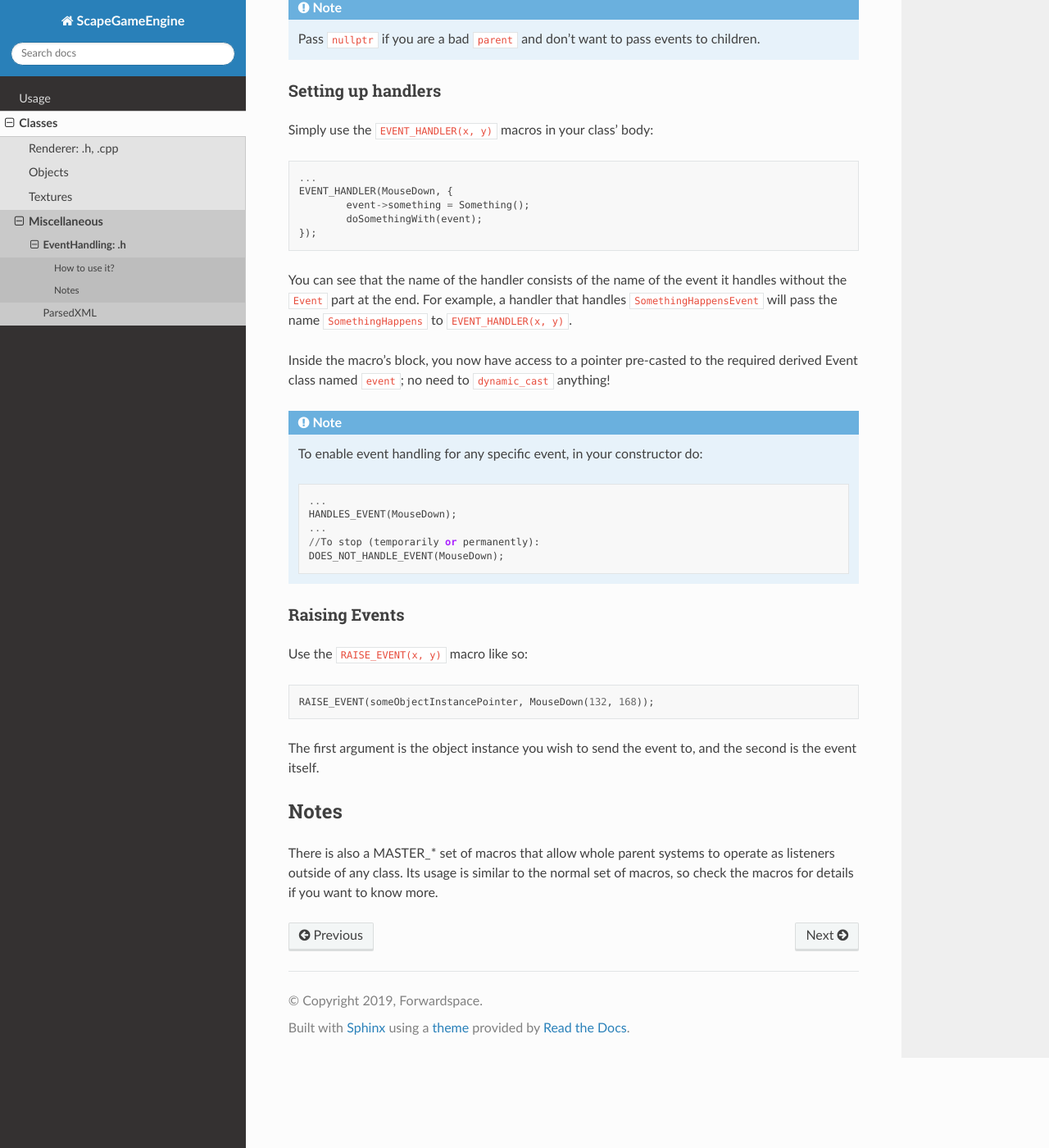
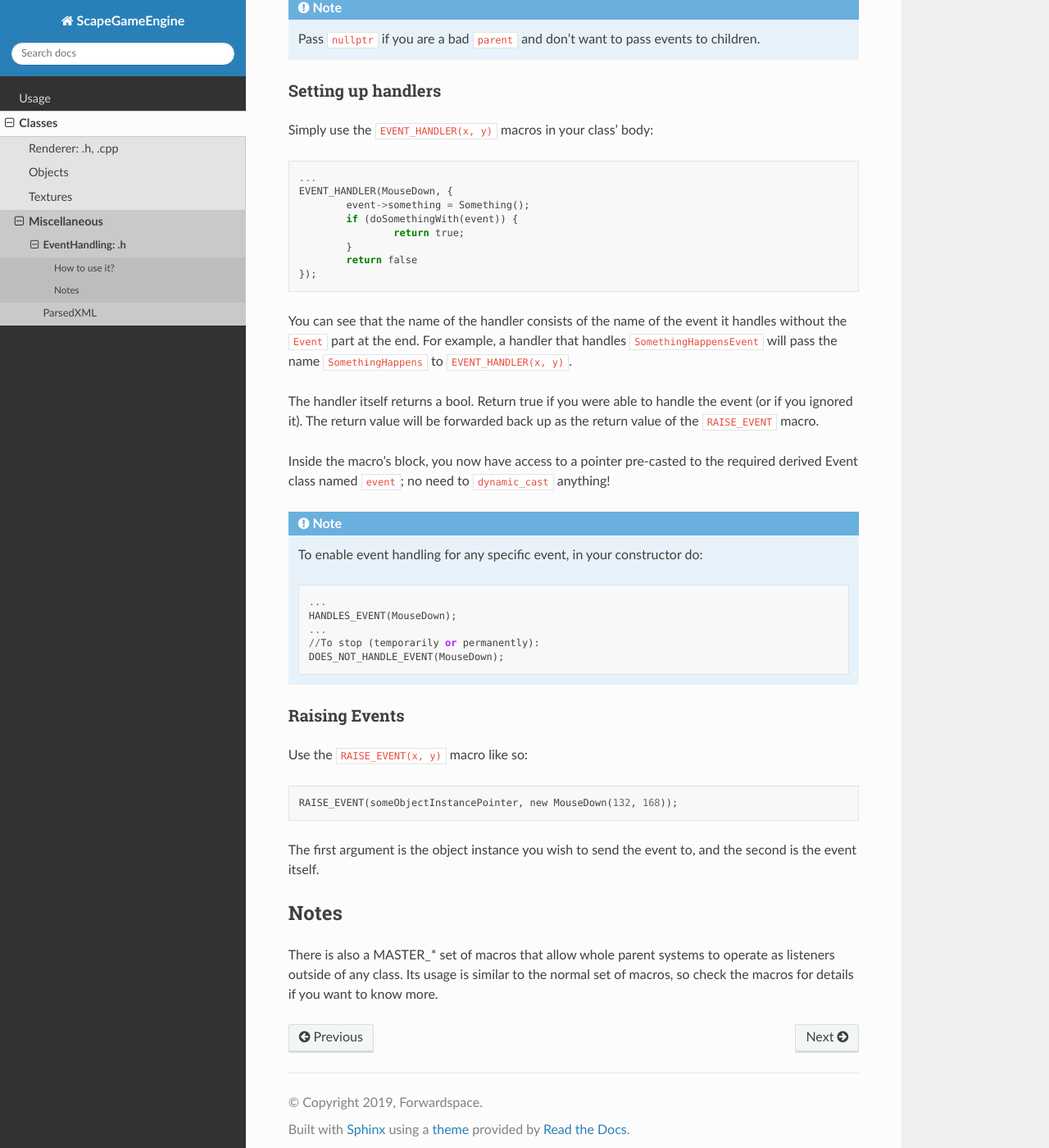
Before and after one commit to Forwardspace/SGE, a Sphinx documentation site: the page built from docs/source/classes/misc/eventhandling.rst, in a window 1280 px wide and 1400 px high, scrolled down 1196 px. Shown: the whole window at 82% size. Built offline with Sphinx 7.4.7 and the Read the Docs theme 2.0.0, drawn with Linux system fonts in a browser that asks for light colours.

Commit message:
Update docs

```diff
--- a/docs/source/classes/misc/eventhandling.rst
+++ b/docs/source/classes/misc/eventhandling.rst
@@ -55,11 +55,17 @@ Simply use the ``EVENT_HANDLER(x, y)`` macros in your class' body:
 	...
 	EVENT_HANDLER(MouseDown, {
 		event->something = Something();
-		doSomethingWith(event);
+		if (doSomethingWith(event)) {
+			return true;
+		}
+		return false
 	});
 
 You can see that the name of the handler consists of the name of the event it handles without the ``Event`` part at the end.
 For example, a handler that handles ``SomethingHappensEvent`` will pass the name ``SomethingHappens`` to ``EVENT_HANDLER(x, y)``.
+
+The handler itself returns a bool. Return true if you were able to handle the event (or if you ignored it). The return value will
+be forwarded back up as the return value of the ``RAISE_EVENT`` macro.
 
 Inside the macro's block, you now have access to a pointer pre-casted to the required derived Event class named ``event``;
 no need to ``dynamic_cast`` anything!
@@ -77,7 +83,7 @@ Raising Events
 
 Use the ``RAISE_EVENT(x, y)`` macro like so:
 ::
-	RAISE_EVENT(someObjectInstancePointer, MouseDown(132, 168));
+	RAISE_EVENT(someObjectInstancePointer, new MouseDown(132, 168));
 
 The first argument is the object instance you wish to send the event to, and the second is the event itself.
 
```
Also changed, not shown: docs/source/usage/style.rst (+8 -11 lines), 2 other files.
